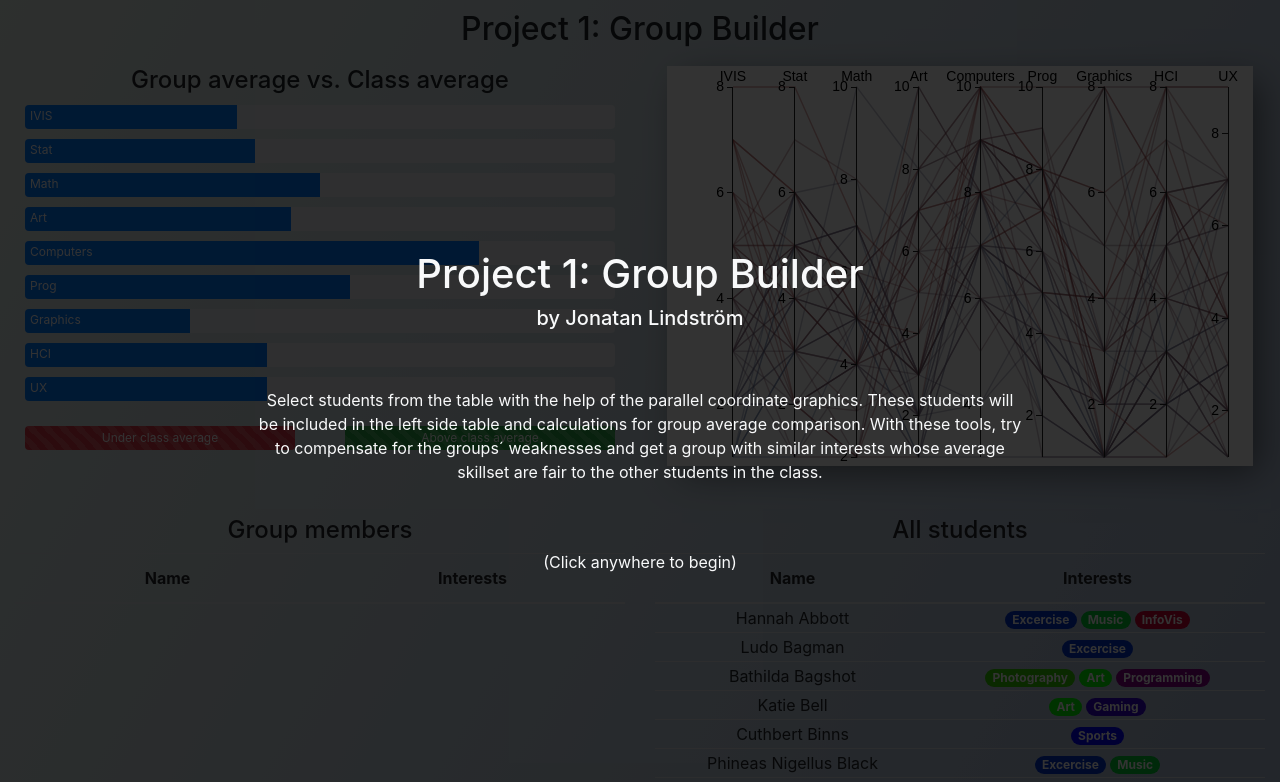
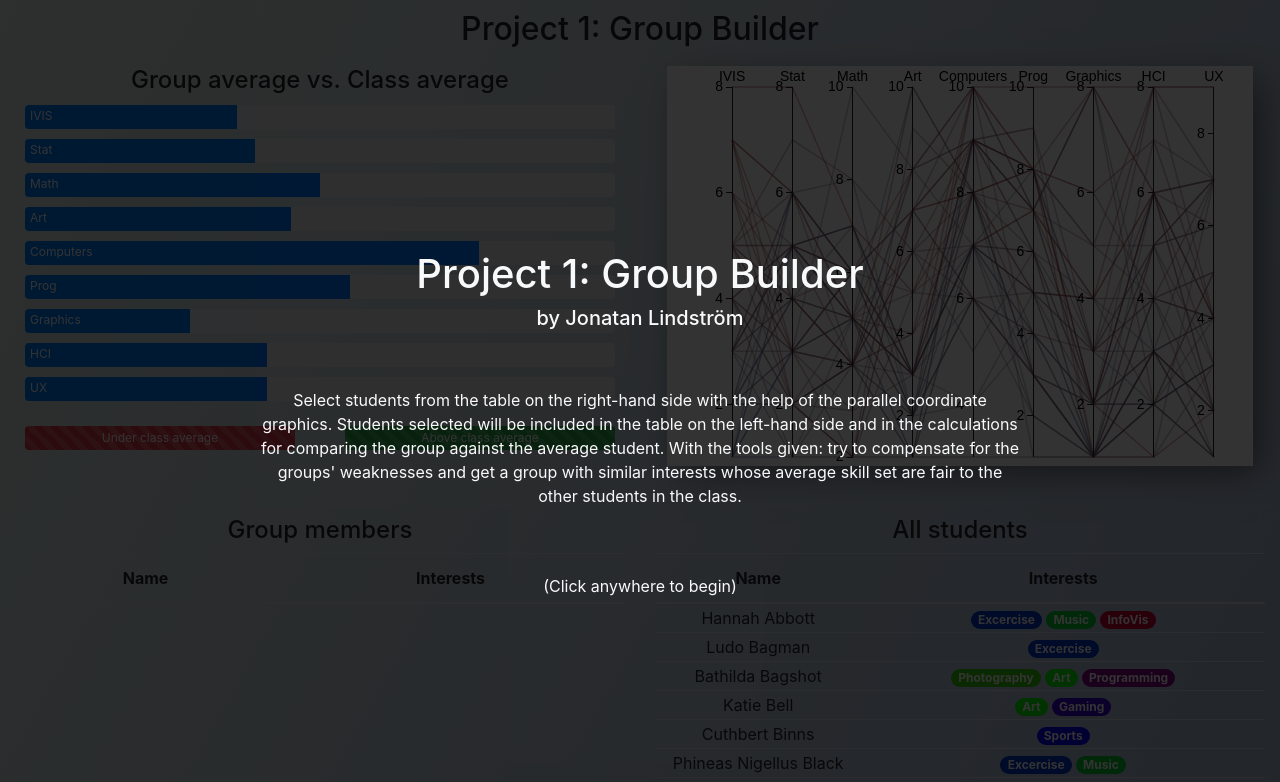
Before and after one commit to JonatanLindstrom/InfoVis-Pro1, a plain HTML site: page Project1/index.html in a window 1280 px wide. Shown: the top 782 px of the page. Drawn offline with nearby package versions, Linux system fonts and the light colour scheme.

Commit message:
Minor bug-fixes to style

```diff
--- a/Project1/style.css
+++ b/Project1/style.css
@@ -33,6 +33,11 @@ body {
     cursor: pointer;
     text-align: center;
     color: #f8f9fa;
+}
+@media (max-width: 576px) {
+    #overlay h1 {
+        padding-top: 50px !important;
+    }
 }
 #overlay h1 {
     padding-top: 250px;
@@ -77,11 +82,6 @@ body {
     text-align: center;
 }
 
-.table td,
-.table th {
-    min-width: 275px;
-}
-
 .table td {
     padding: 2px;
 }
--- a/Project1/vis.js
+++ b/Project1/vis.js
@@ -27,9 +27,9 @@ d3.csv('dataset.csv', function(dataset) {
     var intro = d3.select('#overlay')
         intro.append('h1').text('Project 1: Group Builder')
         intro.append('h5').text('by Jonatan Lindström')
-        intro.append('p').text('Select students from the table with the help of the parallel coordinate graphics.\n' +
-                                'These students will be included in the left side table and calculations for group average comparison.\n' +
-                                'With these tools, try to compensate for the groups´ weaknesses and get a group with similar interests whose average skillset are fair to the other students in the class.')
+        intro.append('p').html(`Select students from the table on the right-hand side with the help of the parallel coordinate graphics.
+                                Students selected will be included in the table on the left-hand side and in the calculations for comparing the group against the average student.
+                                With the tools given: try to compensate for the groups' weaknesses and get a group with similar interests whose average skill set are fair to the other students in the class.`)
         intro.append('p').text('(Click anywhere to begin)')
         intro.style('display', 'block')
         .on('click', function(d) { intro.style('display','none') })
@@ -90,7 +90,7 @@ d3.csv('dataset.csv', function(dataset) {
         .color(color)
         .alpha(0.4)
         .composite('darken')
-        .margin({ top: 20, left: 20, bottom: 10, right: 10 })
+        .margin({ top: 20, left: 20, bottom: 10, right: 25 })
         .mode('queue')
         .render()
         .reorderable()
```
